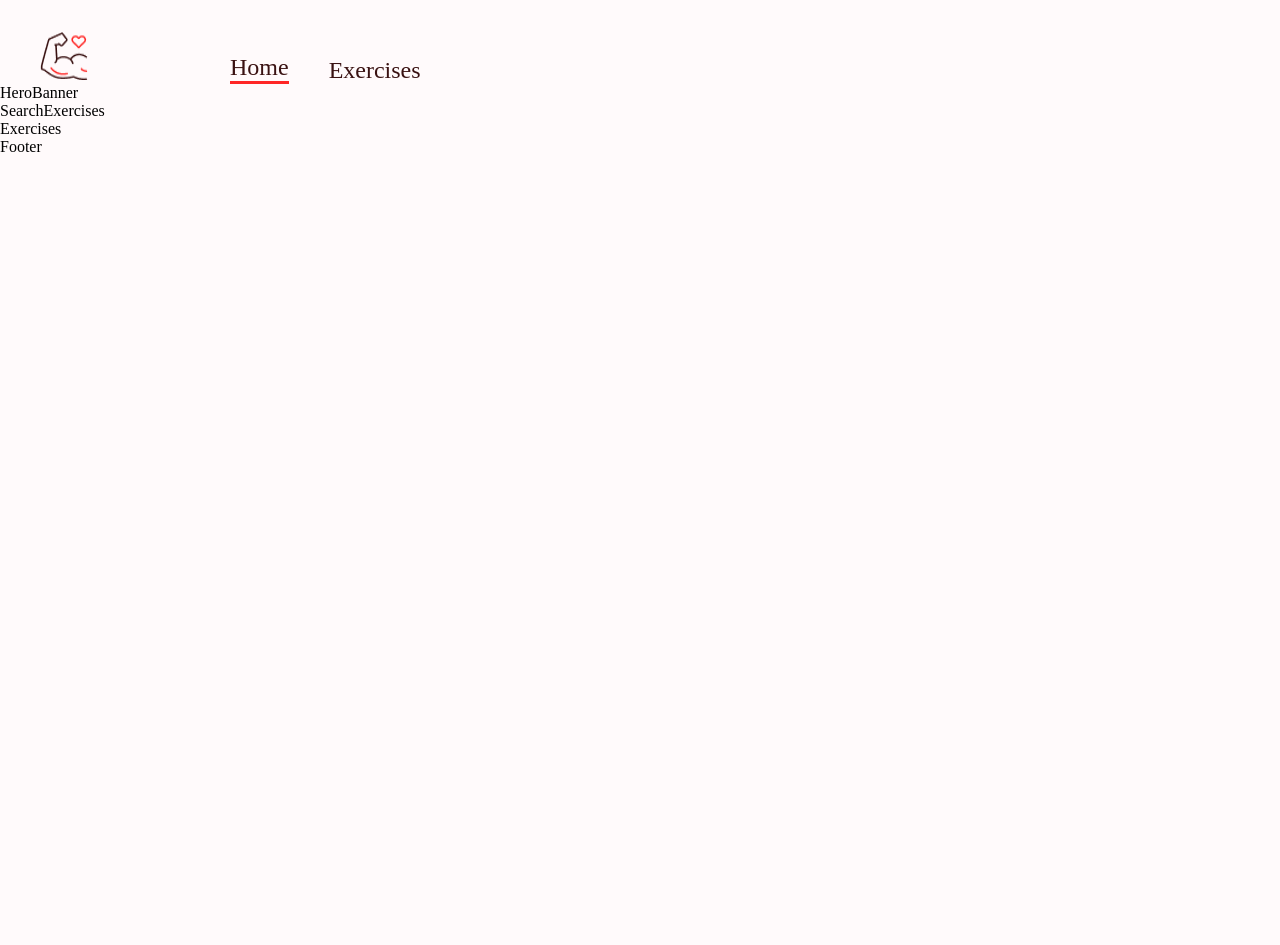
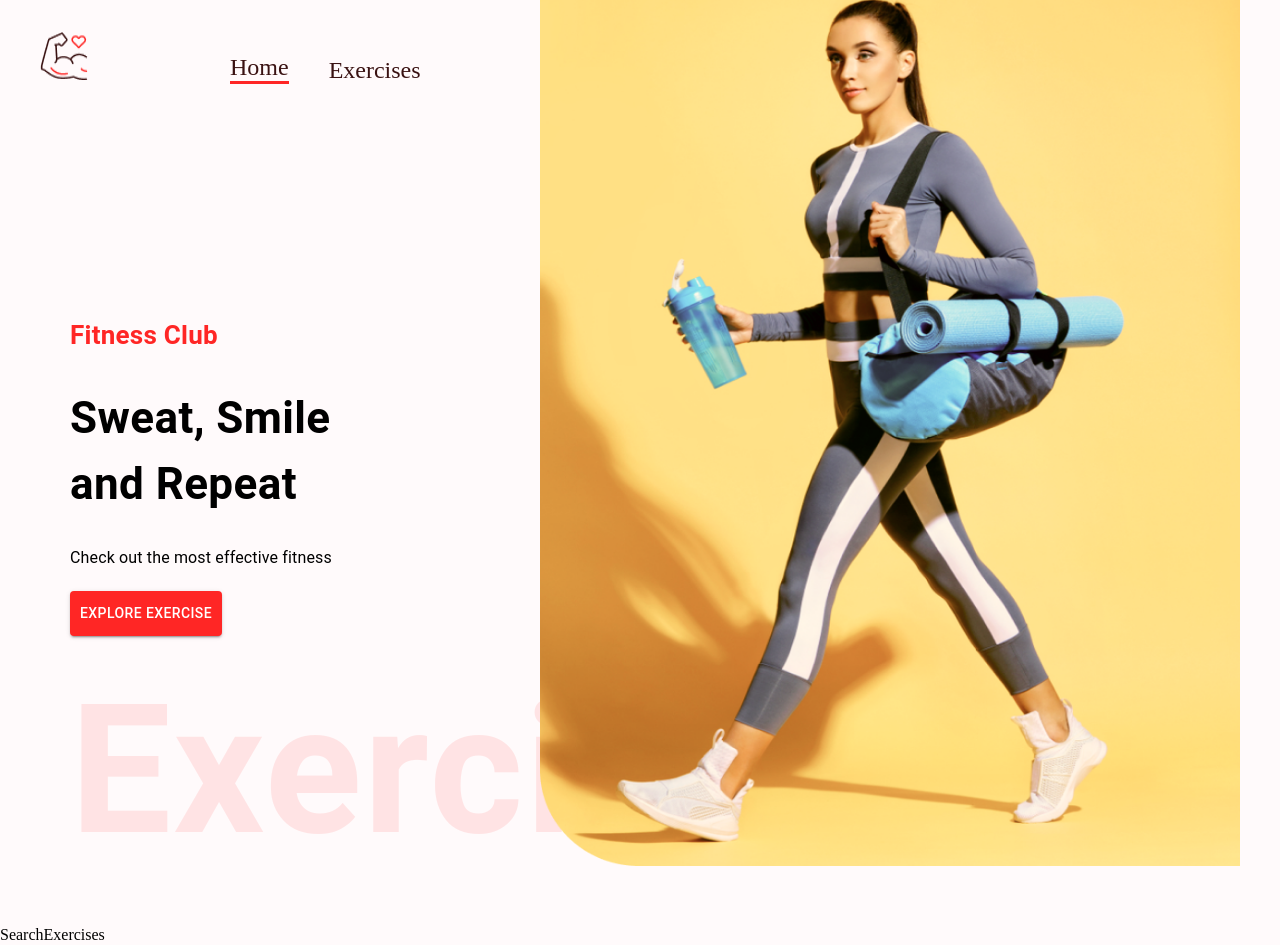
Before and after one commit to Icy-cui/my-fitness-app, a React (Create React App) app: page / in a window 1280 px wide. Shown: the top 945 px of the page. Before the commit the page ends 800 px from the top, so only its background shows below. Built offline with nearby package versions, Linux system fonts and the light colour scheme.

Commit message:
Update: Banner in homepage

```diff
--- a/src/components/HeroBanner.js
+++ b/src/components/HeroBanner.js
@@ -1,7 +1,45 @@
-import React from 'react'
+import React from "react";
+import { Box, Button, Stack, Typography } from "@mui/material";
+import HeroBannerImg from "../assets/images/banner.png";
 
+// example: filmpire.netlify.app
 export default function HeroBanner() {
   return (
-    <div>HeroBanner</div>
-  )
+    <Box
+      sx={{ mt: { lg: "212px", xs: "70px" }, ml: { sm: "50px" } }}
+      position="relative"
+      p="20px"
+    >
+      <Typography color="#FF2625" fontWeight="600" fontSize="26px">
+        Fitness Club
+      </Typography>
+      <Typography
+        fontWeight="700"
+        sx={{ fontSize: { lg: "44px", xs: "40px" } }}
+        mb="23px" mt="30px"
+      >
+        Sweat, Smile <br /> and Repeat
+      </Typography>
+      <Typography fontWeight="22px" lineHeight={"35px"} mb={2}>
+        Check out the most effective fitness
+      </Typography>
+      <Button variant="contained" color="error" href="#exercises"
+      sx={{ backgroundColor: "#FF2625", padding:'10px' }}
+      >
+        Explore Exercise
+      </Button>
+      <Typography
+        fontWeight={600}
+        color="#FF2625"
+        sx={{
+          opacity: "0.1",
+          display: { lg: "block", xs: "none" },
+          fontSize: "180px",
+        }}
+      >
+        Exercise
+      </Typography>
+      <img src={HeroBannerImg} alt="banner" className="hero-banner-img"></img>
+    </Box>
+  );
 }
```
